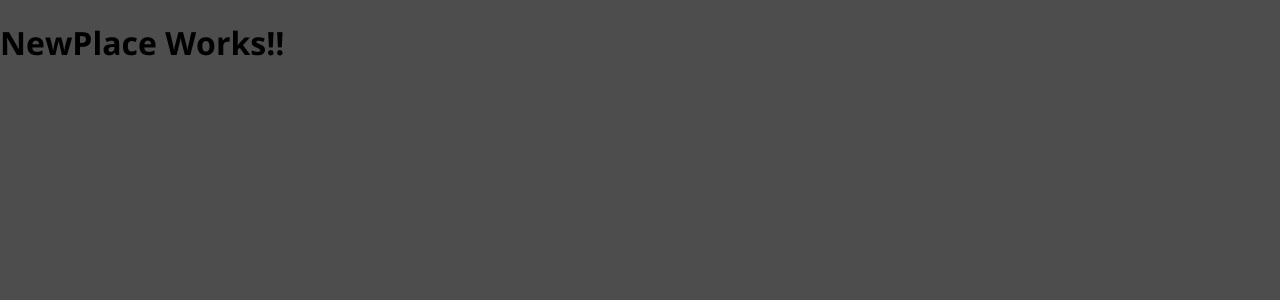
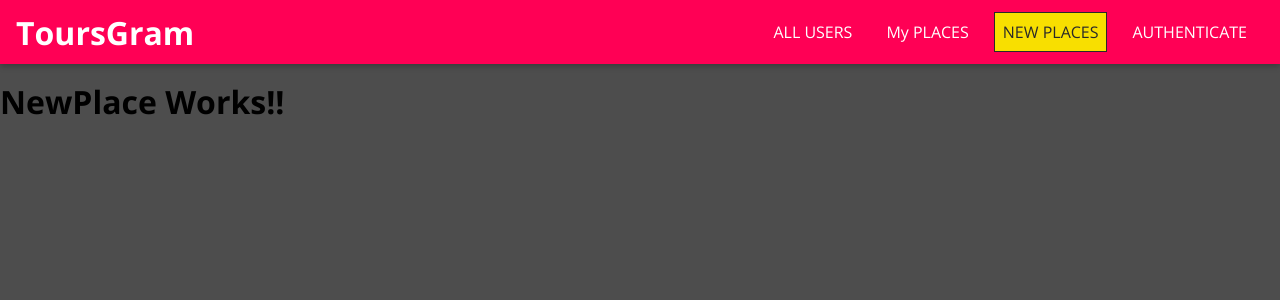
Before and after one commit to jpratik15/tourgram, a React (Create React App) app: page /places/new in a window 1280 px wide. Shown: the top 300 px of the page. Built offline with nearby package versions, Linux system fonts and the light colour scheme.

Commit message:
Add NavLinks and its styling

```diff
--- a/src/App.js
+++ b/src/App.js
@@ -8,10 +8,13 @@
 
 import Users from "./users/pages/Users";
 import NewPlace from "./places/pages/NewPlace";
+import MainNavigation from "./shared/components/Navigation/MainNavigation";
 
 function App() {
   return (
     <Router>
+      <MainNavigation />
+      <main>
         <Switch>
           <Route path="/" exact>
             <Users />
@@ -21,6 +24,7 @@
           </Route>
           <Redirect to="/" />
         </Switch>
+      </main>
     </Router>
   );
 }
--- /dev/null
+++ b/src/shared/components/Navigation/MainHeader.css
@@ -0,0 +1,23 @@
+.main-header {
+    width: 100%;
+    height: 4rem;
+    display: flex;
+    align-items: center;
+    position: fixed;
+    top: 0;
+    left: 0;
+    background: #ff0055;
+    box-shadow: 0 2px 6px rgba(0, 0, 0, 0.26);
+    padding: 0 1rem;
+    z-index: 5;
+  }
+
+  main {
+    margin-top: 5rem;
+  }
+
+  @media (min-width: 768px) {
+    .main-header {
+      justify-content: space-between;
+    }
+  }
--- /dev/null
+++ b/src/shared/components/Navigation/MainHeader.js
@@ -0,0 +1,12 @@
+import React from "react"
+
+import "./MainHeader.css"
+
+const MainHeader = (props) => {
+    return(
+        <header className="main-header">
+            {props.children}
+        </header>
+    )
+}
+export default MainHeader;
--- /dev/null
+++ b/src/shared/components/Navigation/MainNavigation.css
@@ -0,0 +1,45 @@
+.main-navigation__menu-btn {
+    width: 3rem;
+    height: 3rem;
+    background: transparent;
+    border: none;
+    display: flex;
+    flex-direction: column;
+    justify-content: space-around;
+    margin-right: 2rem;
+    cursor: pointer;
+  }
+
+  .main-navigation__menu-btn span {
+    display: block;
+    width: 3rem;
+    height: 2.5px;
+    background: white;
+  }
+
+  .main-navigation__title {
+    color: white;
+  }
+
+  .main-navigation__title a {
+    text-decoration: none;
+    color: white;
+  }
+
+  .main-navigation__header-nav {
+    display: none;
+  }
+
+  .main-navigation__drawer-nav {
+    height: 100%;
+  }
+
+  @media (min-width: 768px) {
+    .main-navigation__menu-btn {
+      display: none;
+    }
+
+    .main-navigation__header-nav {
+      display: block;
+    }
+  }
--- /dev/null
+++ b/src/shared/components/Navigation/MainNavigation.js
@@ -0,0 +1,24 @@
+import React from "react";
+
+import { Link } from "react-router-dom";
+import MainHeader from "./MainHeader";
+import NavLink from "./NavLinks"
+
+import "./MainNavigation.css";
+
+const MainNavigation = (props) => {
+  return (
+    <MainHeader>
+      <button className="main-navigation__menu-btn">
+        <span />
+        <span />
+        <span />
+      </button>
+      <h1 className="main-navigation__title">
+        <Link to="/">ToursGram</Link>
+      </h1>
+      <nav><NavLink /></nav>
+    </MainHeader>
+  );
+};
+export default MainNavigation;
--- /dev/null
+++ b/src/shared/components/Navigation/NavLinks.css
@@ -0,0 +1,76 @@
+.nav-links {
+    list-style: none;
+    margin: 0;
+    padding: 0;
+    width: 100%;
+    height: 100%;
+    display: flex;
+    flex-direction: column;
+    justify-content: center;
+    align-items: center;
+  }
+
+  .nav-links li {
+    margin: 1rem;
+  }
+
+  .nav-links a {
+    border: 1px solid transparent;
+    color: #292929;
+    text-decoration: none;
+    padding: 0.5rem;
+  }
+
+  .nav-links a:hover,
+  .nav-links a:active,
+  .nav-links a.active {
+    background: #f8df00;
+    border-color: #292929;
+    color: #292929;
+  }
+
+  .nav-links button {
+    cursor: pointer;
+    border: 1px solid #292929;
+    color: #292929;
+    background: transparent;
+    padding: 0.5rem;
+    font: inherit;
+  }
+
+  .nav-links button:focus {
+    outline: none;
+  }
+
+  .nav-links button:hover,
+  .nav-links button:active {
+    background: #292929;
+    color: white;
+  }
+
+  @media (min-width: 768px) {
+    .nav-links {
+      flex-direction: row;
+    }
+
+    .nav-links li {
+      margin: 0 0.5rem;
+    }
+
+    .nav-links a {
+      color: white;
+      text-decoration: none;
+    }
+
+    .nav-links button {
+      border: 1px solid white;
+      color: white;
+      background: transparent;
+    }
+
+    .nav-links button:hover,
+    .nav-links button:active {
+      background: #f8df00;
+      color: #292929;
+    }
+  }
--- /dev/null
+++ b/src/shared/components/Navigation/NavLinks.js
@@ -0,0 +1,24 @@
+import React from "react";
+import { NavLink } from "react-router-dom";
+
+import "./NavLinks.css";
+
+const NavLinks = () => {
+  return (
+    <ul className="nav-links">
+      <li>
+        <NavLink to="/" exact>ALL USERS</NavLink>
+      </li>
+      <li>
+        <NavLink to="/u1/places">My PLACES</NavLink>
+      </li>
+      <li>
+        <NavLink to="/places/new">NEW PLACES</NavLink>
+      </li>
+      <li>
+        <NavLink to="/auth">AUTHENTICATE</NavLink>
+      </li>
+    </ul>
+  );
+};
+export default NavLinks ;
--- a/src/users/components/UsersList.js
+++ b/src/users/components/UsersList.js
@@ -1,12 +1,17 @@
 import React from "react";
+
 import UserItem from "./UserItem";
+import Card from "../../shared/components/UIElements/Card"
+
 import "./UsersList.css";
 
 const UsersList = (props) => {
   if (props.items.length === 0) {
     return (
       <div className="center">
-        <h2>No User Found!!</h2>
+        <Card>
+            <h2>No User Found!!</h2>
+        </Card>
       </div>
     );
   }
```
Also changed, not shown: src/shared/components/Navigation/SideDrawer.css (added), src/shared/components/Navigation/SideDrawer.js (added). Lines whose indentation alone changed are shown as unchanged.
